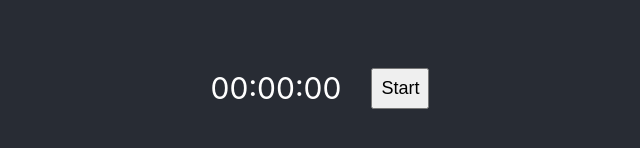
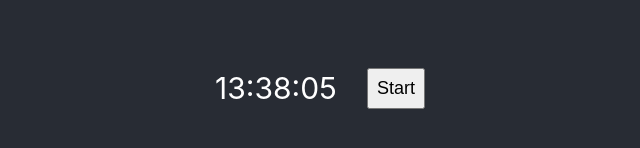
Before and after one commit to andremonteiro95/react-redux-timer, a React (Create React App) app: page / in a window 1280 px wide. Shown: the part 312-460 px from the top of the page, without its empty margins (320-960 px from the left). Built offline with nearby package versions, Linux system fonts and the light colour scheme.

Commit message:
Start/stop timer basic functionality

```diff
--- a/src/components/Timer.tsx
+++ b/src/components/Timer.tsx
@@ -1,12 +1,36 @@
-import React from 'react';
+import { DateTime } from 'luxon';
+import React, { useEffect, useState } from 'react';
+import { useSelector } from 'react-redux';
 import styled from 'styled-components';
+import { isTimerRunning } from '../redux/selectors';
 
 const Text = styled.span({
   fontSize: '30px',
 });
 
+const getCurrentTime = () => {
+  return DateTime.now().toFormat('HH:mm:ss');
+};
+
 function Timer() {
-  return <Text>00:00:00</Text>;
+  const running = useSelector(isTimerRunning);
+  const [currentTime, setCurrentTime] = useState(getCurrentTime());
+
+  useEffect(() => {
+    if (!running) {
+      return () => {};
+    }
+
+    setCurrentTime(getCurrentTime());
+    const interval = setInterval(() => {
+      setCurrentTime(getCurrentTime());
+    }, 1000);
+    return () => {
+      clearInterval(interval);
+    };
+  }, [running]);
+
+  return <Text>{currentTime}</Text>;
 }
 
 export default Timer;
--- a/src/components/TimerStartStopButton.tsx
+++ b/src/components/TimerStartStopButton.tsx
@@ -1,5 +1,8 @@
 import React from 'react';
+import { useDispatch, useSelector } from 'react-redux';
 import styled from 'styled-components';
+import { isTimerRunning } from '../redux/selectors';
+import { startTimer, stopTimer } from '../redux/slices/timerSlice';
 
 const Button = styled.button({
   fontSize: '18px',
@@ -7,7 +10,18 @@ const Button = styled.button({
 });
 
 function TimerStartStopButton() {
-  return <Button>Start</Button>;
+  const dispatch = useDispatch();
+  const running = useSelector(isTimerRunning);
+
+  const onClick = () => {
+    if (running) {
+      dispatch(stopTimer());
+    } else {
+      dispatch(startTimer());
+    }
+  };
+
+  return <Button onClick={onClick}>{running ? 'Stop' : 'Start'}</Button>;
 }
 
 export default TimerStartStopButton;
--- /dev/null
+++ b/src/redux/selectors/index.ts
@@ -0,0 +1,3 @@
+import { RootState } from '../slices';
+
+export const isTimerRunning = (state: RootState) => state.timerState.running;
--- a/src/redux/slices/index.ts
+++ b/src/redux/slices/index.ts
@@ -1,8 +1,12 @@
 import { combineReducers } from 'redux';
-import timerReducer from './timerSlice';
+import timerReducer, { TimerState } from './timerSlice';
+
+export interface RootState {
+  timerState: TimerState;
+}
 
 const rootReducer = combineReducers({
-  timer: timerReducer,
+  timerState: timerReducer,
 });
 
 export default rootReducer;
--- a/src/redux/slices/timerSlice.ts
+++ b/src/redux/slices/timerSlice.ts
@@ -1,14 +1,27 @@
 import { createSlice } from '@reduxjs/toolkit';
 
-export interface TimerState {}
+export interface TimerState {
+  running: boolean;
+}
 
-const initialState: TimerState = {};
+const initialState: TimerState = {
+  running: false,
+};
 
 const timerSlice = createSlice({
   name: 'timer',
   initialState,
-  reducers: {},
+  reducers: {
+    startTimer: (state) => {
+      state.running = true;
+    },
+    stopTimer: (state) => {
+      state.running = false;
+    },
+  },
 });
+
+export const { startTimer, stopTimer } = timerSlice.actions;
 
 const timerReducer = timerSlice.reducer;
 export default timerReducer;
```
